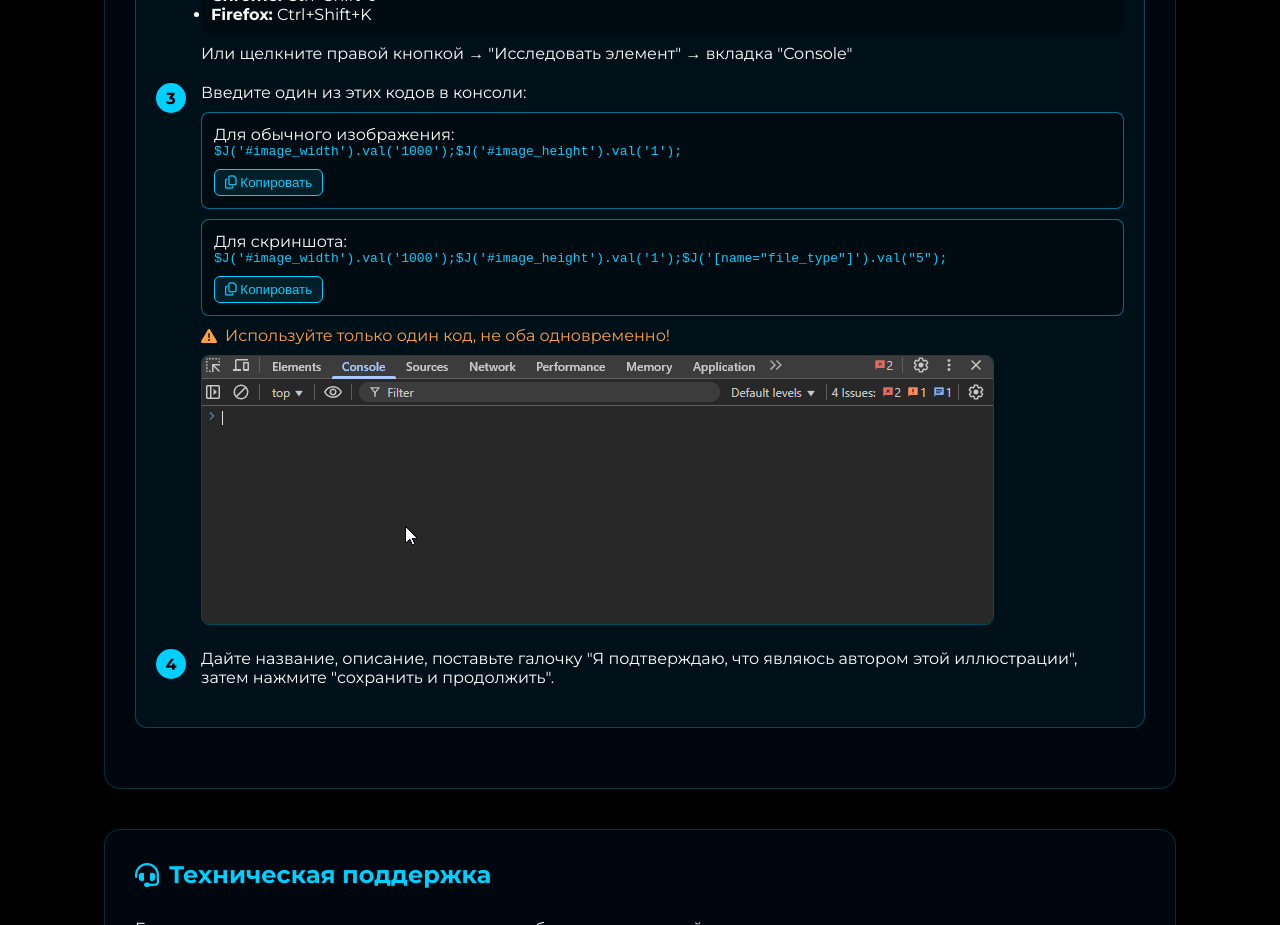
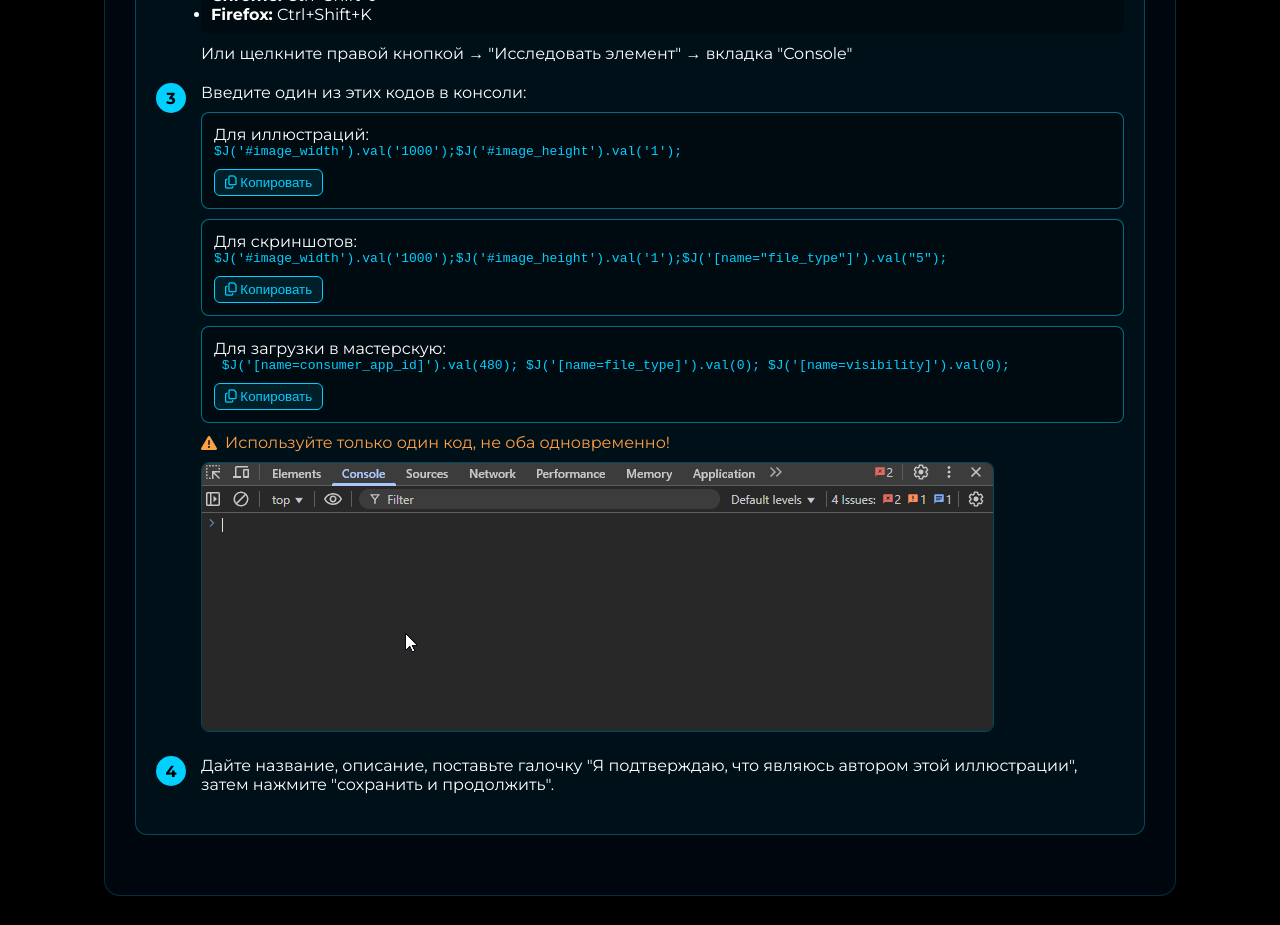
Before and after one commit to FrontndDev/gif-shop, a Vue app: page /support in a window 1280 px wide. Shown: the part 2400-3325 px from the top of the page. Built offline with nearby package versions, Linux system fonts and the light colour scheme.

Commit message:
WIP: local changes Support.vue

```diff
--- a/src/views/Support.vue
+++ b/src/views/Support.vue
@@ -133,7 +133,7 @@
                 <p>Введите один из этих кодов в консоли:</p>
 
                 <div class="code-block">
-                  <p>Для обычного изображения:</p>
+                  <p>Для иллюстраций:</p>
                   <code>$J('#image_width').val('1000');$J('#image_height').val('1');</code>
                   <button class="copy-btn" @click="copyCode(1)"><i class="far"
                                                                    :class="isCopied1 ? 'fa-check' : 'fa-copy'"></i>
@@ -142,11 +142,24 @@
                 </div>
 
                 <div class="code-block">
-                  <p>Для скриншота:</p>
+                  <p>Для скриншотов:</p>
                   <code>$J('#image_width').val('1000');$J('#image_height').val('1');$J('[name="file_type"]').val("5");</code>
                   <button class="copy-btn" @click="copyCode(2)"><i class="far"
                                                                    :class="isCopied2 ? 'fa-check' : 'fa-copy'"></i>
                     {{ isCopied2 ? 'Скопировано!' : 'Копировать' }}
+                  </button>
+                </div>
+
+            <div class="code-block">
+  <p>Для загрузки в мастерскую:</p>
+  <code>
+    $J('[name=consumer_app_id]').val(480);
+    $J('[name=file_type]').val(0);
+    $J('[name=visibility]').val(0);
+  </code>
+  <button class="copy-btn" @click="copyCode(3)">
+    <i class="far" :class="isCopied3 ? 'fa-check' : 'fa-copy'"></i>
+    {{ isCopied3 ? 'Скопировано!' : 'Копировать' }}
   </button>
 </div>
 
@@ -155,6 +168,8 @@
                 <img :src="primerGif" alt="Пример правильной вставки кода в консоль" class="step-image"/>
               </div>
             </div>
+
+
 
             <div class="step">
               <div class="step-number">4</div>
@@ -206,19 +221,29 @@ import problemImage from '../../ProblebaRu.png';
 
 const isCopied1 = ref(false);
 const isCopied2 = ref(false);
+const isCopied3 = ref(false);
 const openFaqIndex = ref<number | null>(null);
 
-function copyCode(which: 1 | 2) {
+function copyCode(which: 1 | 2 | 3) {
   const code1 = "$J('#image_width').val('1000');$J('#image_height').val('1');";
   const code2 = "$J('#image_width').val('1000');$J('#image_height').val('1');$J('[name=\"file_type\"]').val(\"5\");";
-  const text = which === 1 ? code1 : code2;
+  const code3 = "$J('[name=consumer_app_id]').val(480);$J('[name=file_type]').val(0);$J('[name=visibility]').val(0);";
+
+  let text = "";
+  if (which === 1) text = code1;
+  if (which === 2) text = code2;
+  if (which === 3) text = code3;
+
   navigator.clipboard.writeText(text).then(() => {
   if (which === 1) {
   isCopied1.value = true;
   setTimeout(() => (isCopied1.value = false), 2000);
-    } else {
+  } else if (which === 2) {
   isCopied2.value = true;
   setTimeout(() => (isCopied2.value = false), 2000);
+  } else {
+  isCopied3.value = true;
+  setTimeout(() => (isCopied3.value = false), 2000);
   }
   });
   }
```
Lines whose indentation alone changed are shown as unchanged.
